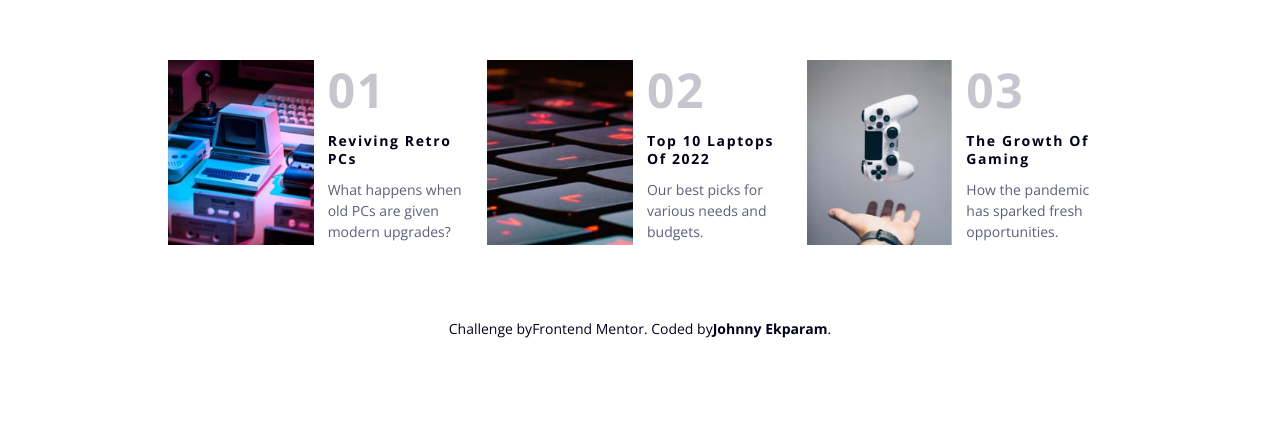
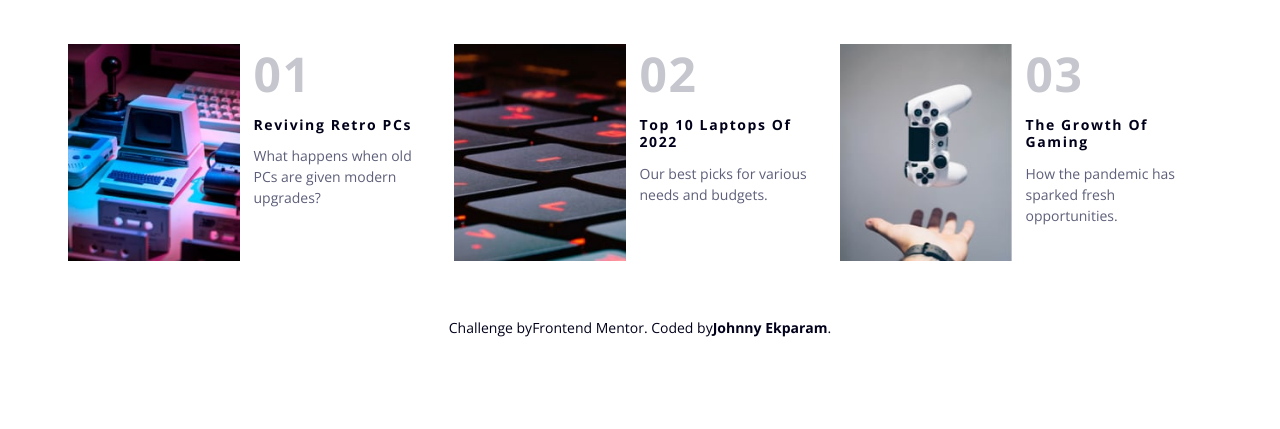
Before and after one commit to cyber-jev/news-homepage, a plain HTML site: page index.html in a window 1280 px wide. Shown: the part 709-1138 px from the top of the page. Before the commit the page ends 1097 px from the top, so only its background shows below. Drawn offline with nearby package versions, Linux system fonts and the light colour scheme.

Commit message:
fixed css design

```diff
--- a/styles.css
+++ b/styles.css
@@ -8,12 +8,12 @@
 }
 
 body {
-	max-width: 1000px;
+	max-width: 1200px;
 	font-family: "Open Sans", sans-serif;
 	color: hsl(236, 13%, 42%);
 	line-height: 1.5;
 	font-size: 0.875rem;
-	padding: 2em;
+	padding: 5em;
 	/* padding-right: 2em; */
 	margin: 0 auto;
 }
```
